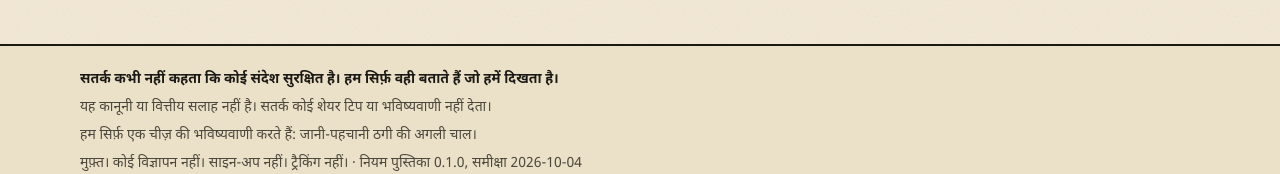
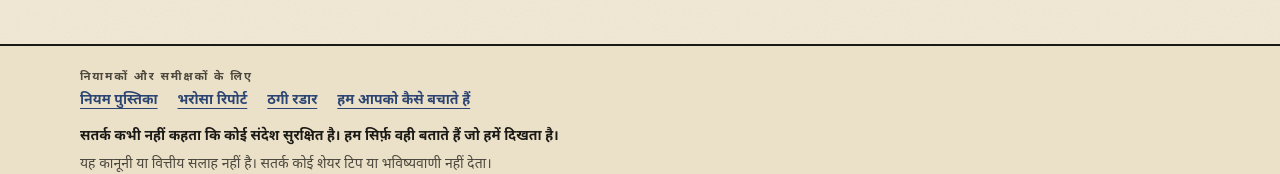
Before and after one commit to Cray749/Sangyan-Hackathon_Satark, a Next.js app: page / in a window 1280 px wide. Shown: the part 1158-1332 px from the top of the page. Built offline with nearby package versions, Linux system fonts and the light colour scheme; no server answers.

Commit message:
navigation: keep only Check and About on top, move rule book, trust and radar to the footer

```diff
--- a/app/_components/Footer.tsx
+++ b/app/_components/Footer.tsx
@@ -1,5 +1,6 @@
 "use client";
 
+import Link from "next/link";
 import { ruleBook } from "@/engine/rulebook";
 import { fill } from "@/i18n";
 import { useLang } from "@/lib/lang";
@@ -9,6 +10,23 @@ export function Footer() {
   return (
     <footer className="mt-16 border-t-2 border-ink bg-paper-2">
       <div className="mx-auto max-w-6xl space-y-2 px-4 py-6 text-sm text-ink-2">
+        <nav aria-label={t.app.forReviewers} className="pb-2">
+          <p className="kicker mb-1">{t.app.forReviewers}</p>
+          <ul className="flex flex-wrap gap-x-5 gap-y-1 font-bold">
+            {[
+              { href: "/rules", label: t.app.nav.rules },
+              { href: "/trust", label: t.app.nav.trust },
+              { href: "/radar", label: t.app.nav.radar },
+              { href: "/about", label: t.app.nav.about },
+            ].map((l) => (
+              <li key={l.href}>
+                <Link href={l.href} className="text-blue-ink underline underline-offset-4">
+                  {l.label}
+                </Link>
+              </li>
+            ))}
+          </ul>
+        </nav>
         <p className="font-bold text-ink">{t.ui.neverSafe}</p>
         <p>{t.ui.disclaimer}</p>
         <p>{t.ui.predictNote}</p>
--- a/app/_components/Header.tsx
+++ b/app/_components/Header.tsx
@@ -15,11 +15,9 @@ export function Header() {
   const { size, setSize } = useTextSize();
   const caseOpen = useCaseOpen();
 
+  // Only what an ordinary person needs. The pages for regulators and reviewers are in the footer.
   const nav = [
     { href: "/", label: t.app.nav.check },
-    { href: "/rules", label: t.app.nav.rules },
-    { href: "/trust", label: t.app.nav.trust },
-    { href: "/radar", label: t.app.nav.radar },
     { href: "/about", label: t.app.nav.about },
   ];
 
```
